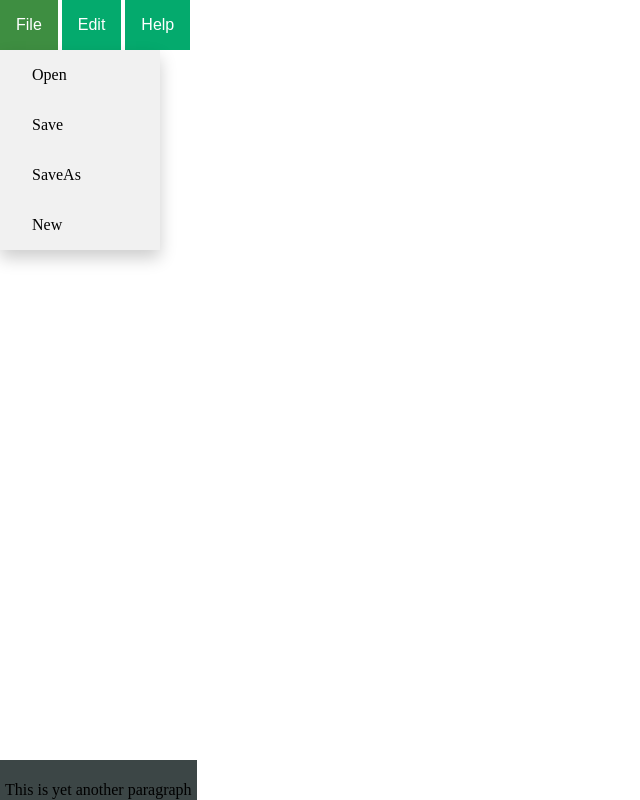
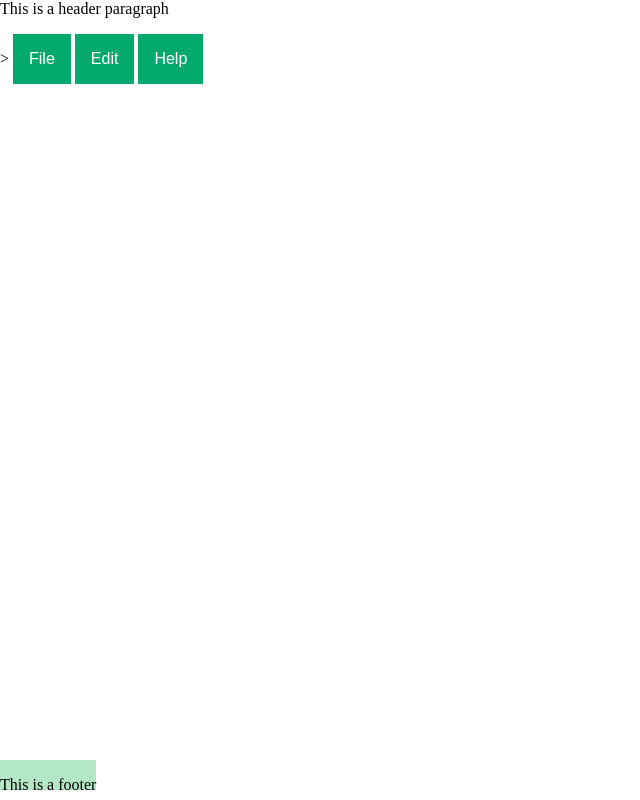
Before and after one commit to legalsmeagol15/halbarad, a plain HTML site: page web/index.html in a window 1280 px wide. Shown: the whole page, without its empty margins (0-640 px from the left). Drawn offline with Linux system fonts and the light colour scheme.

Commit message:
More work on layout

```diff
--- a/web/index.html
+++ b/web/index.html
@@ -2,13 +2,23 @@
     <meta charset="UTF-8">
     <meta name="viewport" content="width=device-width, initial-scale=1.0">
     <title>Halbarad Drawing Program</title>
-    <link rel="stylesheet" href="styles.css">
+
+
+    <link rel="stylesheet" type="text/css" href="styles.css">
+    <link rel="shortcut icon" href="resources/lighter_hand.jpg">
+    <link rel="icon" type="image/gif" href="resources/lighter_hand.jpg">
+
+    <!-- Todo:  allow caching -->
+    <meta http-equiv="Cache-Control" content="no-cache, no-store, must-revalidate" />
+    <meta http-equiv="Pragma" content="no-cache" />
+    <meta http-equiv="Expires" content="0" />
 </head>
 
 <body>
     <div id="page" class="site">
-
+        <div>
             <header id="masthead" class="site-header" role="banner">
+                <p>This is a header paragraph</p>>
                 <div class="dropdown">
                     <button class="dropbtn">File</button>
                     <div class="dropdown-content">
@@ -32,13 +42,17 @@
                     </div>
                 </div>
             </header>
-        <div style="max-height: 100%;max-width: 100%;overflow: scroll; position: relative;">
+
+
+            <div style="overflow: scroll;position:absolute;bottom:50px;top:50px">
                 <main id="content" class="site-content" role="main">
                     <canvas id="canvas" height="4096px" width="4096px"></canvas>
                 </main>
             </div>
+
             <div id="footer">
-            <p>This is yet another paragraph</p>
+                <p>This is a footer</p>
+            </div>
         </div>
         <script src="script.js"></script>
     </div>
--- a/web/script.js
+++ b/web/script.js
@@ -1,3 +1,6 @@
+var today = new Date();
+document.getElementById('current-time').innerHTML=today;
+
 gsap.registerPlugin(ScrollToPlugin, ScrollTrigger);
 
 /* Main navigation */
--- a/web/styles.css
+++ b/web/styles.css
@@ -12,17 +12,16 @@ h1,
 h2 {
   text-align: center;
 }
-
-#intro {
-  display: flex;
-  flex-direction: column;
-  justify-content: center;
-  color: var(--color-just-black);
-}
+/*
+#page {
+  max-height: 100%;
+  max-width: 100%;
+  overflow:hidden;
+  position: relative;
+} */
 
 #masthead {
-  position: absolute;
-  top: 0;
+  float: top;
   z-index: 9999;
 }
 
@@ -38,11 +37,11 @@ a {
 #footer {
   height: 30px;
   text-align: center;
-  padding: 5px;
-  background-color: #3c4646;
+  background-color: #b4e7c6;
   color: #000;
+  float: bottom;
   position: absolute;
-  bottom: 0;
+  bottom: 10;
 }
 
 /* Dropdown Button */
```
Also changed, not shown: web/resources/lighter_hand.jpg (added). Lines whose indentation alone changed are shown as unchanged.
